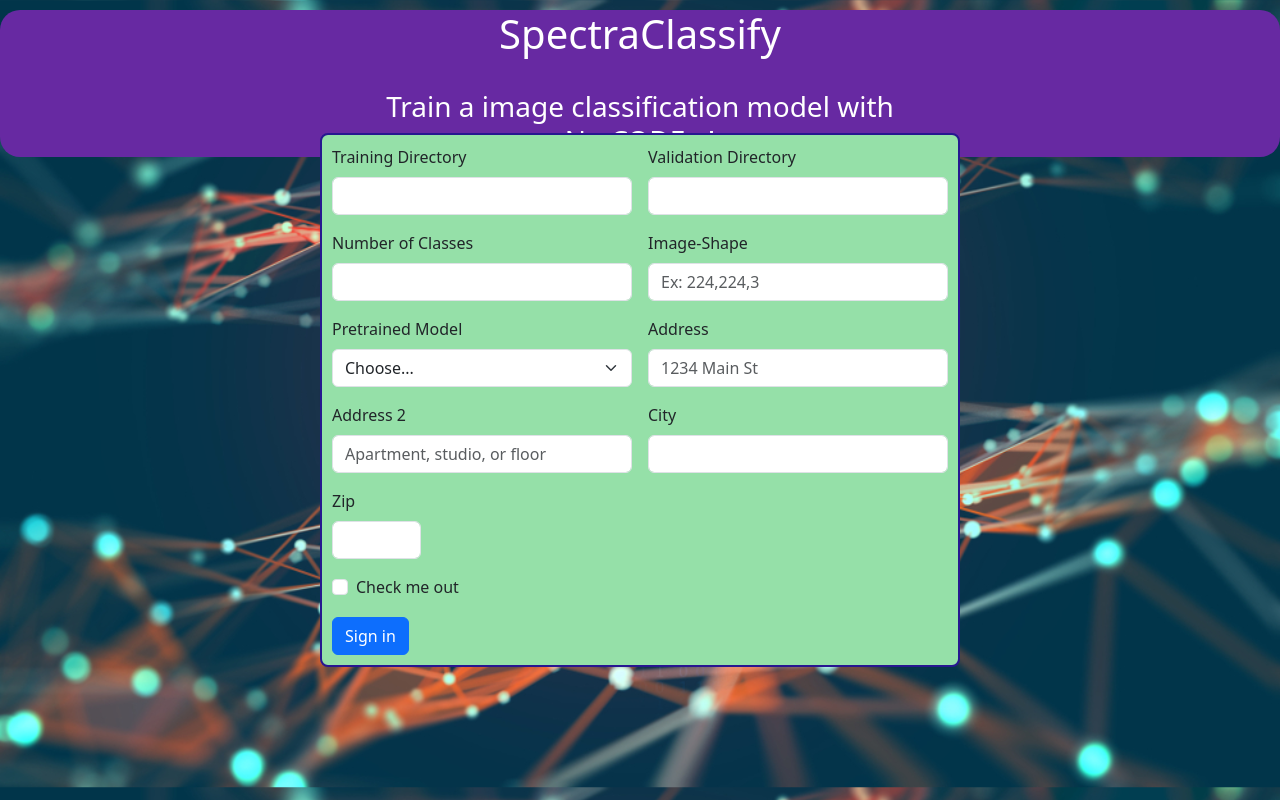
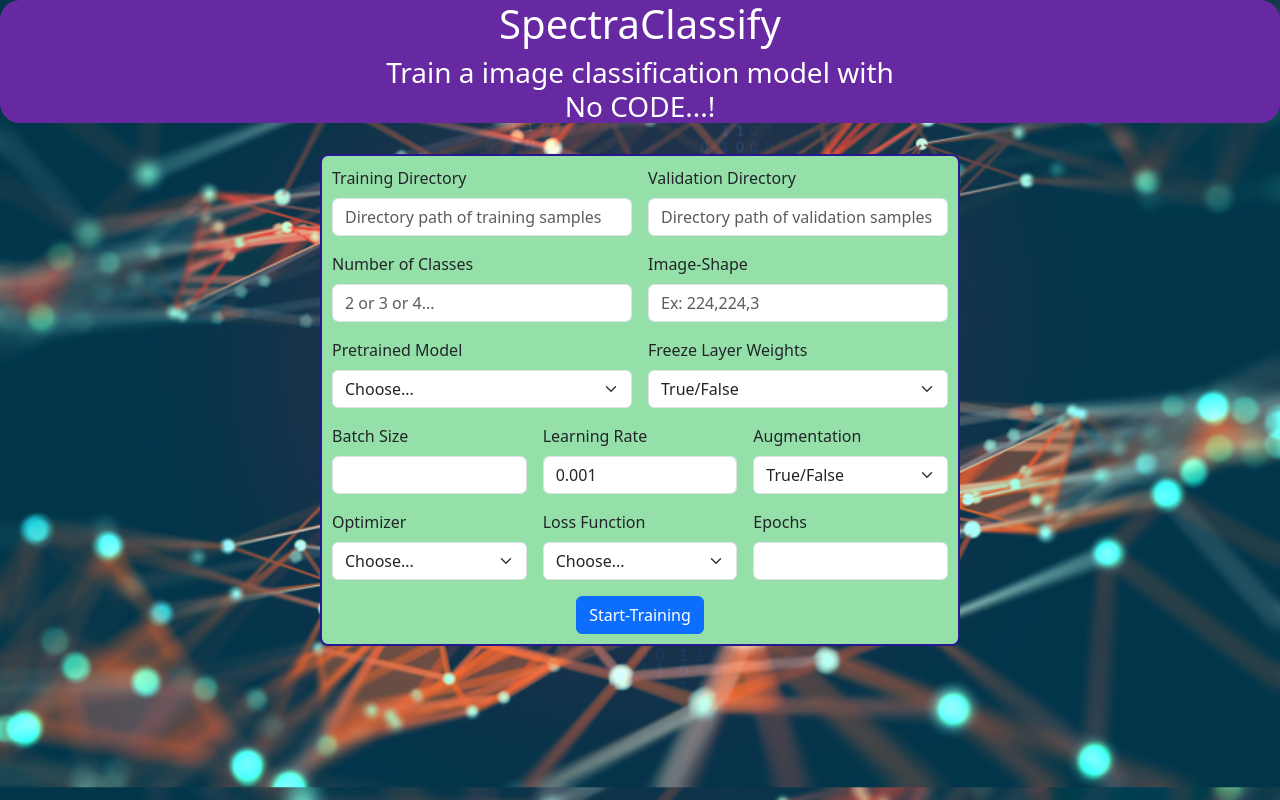
Before and after one commit to sadhiin/spectraclassify, a Flask app: page / in a window 1280 px wide. Run offline with Flask 3, Linux system fonts and the light colour scheme.

Commit message:
added home ui and saving and reciving user configs

```diff
--- a/spectraclassify/configs.json
+++ b/spectraclassify/configs.json
@@ -0,0 +1,14 @@
+{
+    "Training_Dir": "tttt",
+    "Validation_Dir": "ddd",
+    "Classes": "9",
+    "Image_Size": "224, 224, 3",
+    "Model_Name": "Xception",
+    "Freeze_Layer": "True/False",
+    "Batch_Size": "5",
+    "Learning_Rate": "0.001",
+    "Augmentation": "True",
+    "Optimizer": "CategoricalCrossEntroy",
+    "Loss": "Adam",
+    "Epochs": "6"
+}
--- a/spectraclassify/main.py
+++ b/spectraclassify/main.py
@@ -1,10 +1,12 @@
 import os
-import pathlib
+from pathlib import Path
 import json
 from flask import Flask, render_template, request, redirect, url_for, send_from_directory, jsonify
 from flask_cors import CORS, cross_origin
 
 from spectraclassify import logger
+from spectraclassify.utility.config_manager import get_Data_conf, get_model_conf
+from spectraclassify.utility.utils import save_json
 
 
 os.putenv('LANG', 'en_US.UTF-8')
@@ -16,6 +18,16 @@ CORS(app)
 @app.route('/', methods=['GET', 'POST'])
 def home():
     logger.info("Home page")
+
+    if request.method == 'POST':
+        print('Post request recived')
+        # print(request.form)
+        config_dict = request.form.to_dict()
+        # print(config_dict)
+        save_json(path=Path('configs.json'), data=config_dict)
+        print('saving config json file')
+        print("Data config:",get_Data_conf(),"\n")
+        print("Model config:",get_model_conf())
     return render_template('home.html')
 
 
--- a/spectraclassify/static/main.css
+++ b/spectraclassify/static/main.css
@@ -1,6 +1,6 @@
 .text-bg {
     background-color: rgb(103, 41, 162);
-    margin-top: 10px;
+    /* margin-top: 10px; */
     border-radius: 20px;
     color: white;
     padding-left: 30%;
--- a/spectraclassify/templates/home.html
+++ b/spectraclassify/templates/home.html
@@ -20,7 +20,7 @@
     <div class="text-bg">
 
         <h1 class="text-center">SpectraClassify</h1>
-        <br>
+        <!-- <br> -->
         <h3 class="text-center">
             Train a image classification model with No CODE...!
         </h3>
@@ -32,16 +32,16 @@
         <form action="" method="post" class="row g-3">
             <div class="col-md-6">
                 <label for="Training_Dir" class="form-label">Training Directory</label>
-                <input type="text" class="form-control" name="Training_Dir" id="Training_Dir">
+                <input type="text" class="form-control" name="Training_Dir" id="Training_Dir" placeholder="Directory path of training samples">
             </div>
             <div class="col-md-6">
                 <label for="Validation_Dir" class="form-label">Validation Directory</label>
-                <input type="text" class="form-control" name="Validation_Dir" id="Validation_Dir">
+                <input type="text" class="form-control" name="Validation_Dir" id="Validation_Dir" placeholder="Directory path of validation samples">
             </div>
 
             <div class="col-md-6">
                 <label for="Classes" class="form-label">Number of Classes</label>
-                <input type="number" class="form-control" min="2" max="1000" name="Classes" id="Classes">
+                <input type="number" class="form-control" min="2" max="1000" name="Classes" id="Classes" placeholder="2 or 3 or 4... ">
             </div>
 
             <div class="col-md-6">
@@ -50,8 +50,8 @@
             </div>
 
             <div class="col-md-6">
-                <label for="inputState" class="form-label">Pretrained Model</label>
-                <select id="inputState" class="form-select">
+                <label for="Model_Name" class="form-label">Pretrained Model</label>
+                <select name="Model_Name" id="Model_Name" class="form-select">
                     <option selected>Choose...</option>
                     <option>ResNet50V2</option>
                     <option>VGG16</option>
@@ -62,32 +62,59 @@
             </div>
 
             <div class="col-md-6">
-                <label for="inputAddress" class="form-label">Address</label>
-                <input type="text" class="form-control" id="inputAddress" placeholder="1234 Main St">
+                <label for="Freeze_Layer" class="form-label">Freeze Layer Weights</label>
+                <!-- <input type="text" class="form-control" name="Freeze_Layer" id="Freeze_Layer" placeholder="True / False"> -->
+                <select name="Freeze_Layer" id="Freeze_Layer" class="form-select">
+                    <option selected>True/False</option>
+                    <option>True</option>
+                    <option>False</option>
+
+                </select>
             </div>
-            <div class="col-md-6">
-                <label for="inputAddress2" class="form-label">Address 2</label>
-                <input type="text" class="form-control" id="inputAddress2" placeholder="Apartment, studio, or floor">
-            </div>
-            <div class="col-md-6">
-                <label for="inputCity" class="form-label">City</label>
-                <input type="text" class="form-control" id="inputCity">
+            <div class="col-md-4">
+                <label for="Batch_Size" class="form-label">Batch Size</label>
+                <input type="number" class="form-control" min="2" max="128" name="Batch_Size" id="Batch_Size">
             </div>
 
-            <div class="col-md-2">
-                <label for="inputZip" class="form-label">Zip</label>
-                <input type="text" class="form-control" id="inputZip">
+            <div class="col-md-4">
+                <label for="Learning_Rate" class="form-label">Learning Rate</label>
+                <input type="number" class="form-control" name="Learning_Rate" value="0.001" id="Learning_Rate"
+                    placeholder="0.1 to 1e-7">
             </div>
-            <div class="col-12">
-                <div class="form-check">
-                    <input class="form-check-input" type="checkbox" id="gridCheck">
-                    <label class="form-check-label" for="gridCheck">
-                        Check me out
-                    </label>
-                </div>
+
+            <div class="col-md-4">
+                <label for="Augmentation" class="form-label">Augmentation</label>
+                <select name="Augmentation" id="Augmentation" class="form-select">
+                    <option selected>True/False</option>
+                    <option>True</option>
+                    <option>False</option>
+
+                </select>
             </div>
-            <div class="col-12">
-                <button type="submit" class="btn btn-primary">Sign in</button>
+            <div class="col-md-4">
+                <label for="Optimizer" class="form-label">Optimizer</label>
+                <select name="Optimizer" id="Optimizer" class="form-select">
+                    <option selected>Choose...</option>
+                    <option>CategoricalCrossEntroy</option>
+                    <option>None</option>
+                </select>
+            </div>
+            <div class="col-md-4">
+                <label for="Loss" class="form-label">Loss Function</label>
+                <select name="Loss" id="Loss" class="form-select">
+                    <option selected>Choose...</option>
+                    <option>Adam</option>
+                    <option>RMSprop</option>
+                    <option>SGD</option>
+
+                </select>
+            </div>
+            <div class="col-4">
+                <label for="Epochs" class="form-label">Epochs</label>
+                <input type="number" class="form-control" min="2" max="555" name="Epochs" id="Epochs">
+            </div>
+            <div class="text-center">
+                <button type="submit" class="btn btn-primary">Start-Training</button>
             </div>
         </form>
     </div>
```
Also changed, not shown: spectraclassify/utility/config_manager.py (+10 -6 lines).
